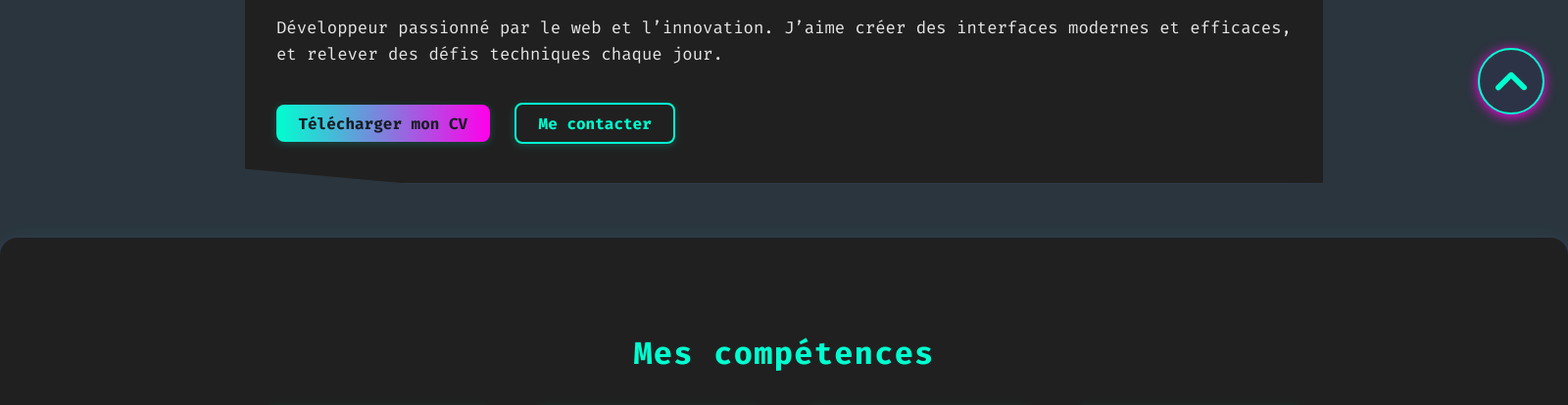
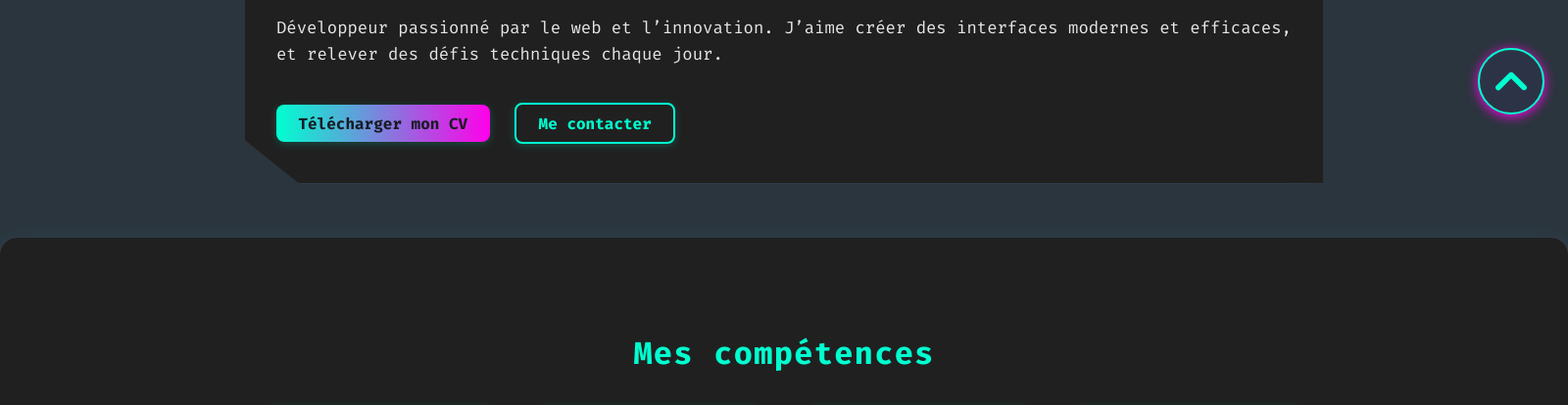
Before and after one commit to Baltroumark/golemito.github.io, an Electron app: page index.html in a window 1600 px wide. Shown: the part 659-1073 px from the top of the page at 98% size. Drawn offline with Linux system fonts and the light colour scheme.

Commit message:
maj image

```diff
--- a/test.css
+++ b/test.css
@@ -198,8 +198,8 @@ body {
             95% 0%,       /* haut droit (début du biseau) */
             100% 15%,     /* coin supérieur droit biseauté */
             100% 100%,    /* bas droit */
-            15% 100%,     /* bas gauche (début du biseau) */
-            0% 95%        /* coin inférieur gauche biseauté */
+            5% 100%,     /* bas gauche (début du biseau) */
+            0% 85%        /* coin inférieur gauche biseauté */
     );
     box-shadow: var(--shadow);
     padding: 2.5rem 2rem;
```
